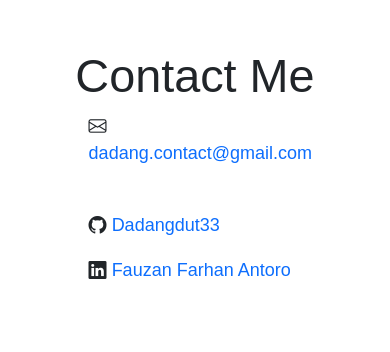
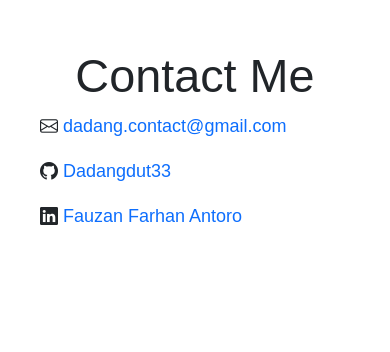
Before and after one commit to Dadangdut33/dadangdut33.github.io, a React (Create React App) app: page / in a window 390 px wide. Shown: the part 2953-3305 px from the top of the page. Built offline with nearby package versions, Linux system fonts and the light colour scheme; a web font is replaced by a local one.

Commit message:
fix contact mobile view

```diff
--- a/src/Components/MainPage/Contact.jsx
+++ b/src/Components/MainPage/Contact.jsx
@@ -51,9 +51,9 @@ export default function BottomTest() {
 			<div className='center-horizontal-vertical'>
 				<span className='anchor' id='contact-me'></span>
 				<h1 className='display-1 text-center'>Contact Me</h1>
-				<motion.div ref={contentRef} initial='hidden' animate={contentInView ? "visible" : "hidden"} variants={contentVariants} style={{ overflow: "hidden", position: "absolute" }}>
-					<div className='center-horizontal-vertical justify wrap-mid'>
-						<p style={{ minWidth: "210px" }}>
+				<motion.div className='contact-me' ref={contentRef} initial='hidden' animate={contentInView ? "visible" : "hidden"} variants={contentVariants} style={{ overflow: "hidden", position: "absolute" }}>
+					<div className='center-horizontal-vertical'>
+						<p>
 							<i class='bi bi-envelope'></i>{" "}
 							<a
 								href='mailto:dadang.contact@gmail.com'
--- a/src/css/index.css
+++ b/src/css/index.css
@@ -53,7 +53,7 @@ span.anchor {
 
 .darkmode-toggler {
     position: fixed;
-    top: 2px;
+    top: 3px;
     z-index: 99999;
     right: 10px;
 }
@@ -154,6 +154,15 @@ span.anchor {
     right: 0;
 }
 
+.contact-me {
+    margin-right: auto;
+    margin-left: auto;
+    max-width: 400px;
+    min-width: auto;
+    left: 40px;
+    right: 0;
+}
+
 .logo-main {
     width: 220px;
 }
@@ -251,6 +260,24 @@ span.cursor.typing {
 }
 
 
+@media only screen and (max-device-width: 575px) {
+    .darkmode-toggler {
+        right: 80px;
+    }
+
+    .mobile-hidden {
+        display: none;
+    }
+
+    .about-me {
+        max-width: 80%;
+    }
+
+    .contact-me {
+        left: 45px;
+    }
+}
+
 /* custom scrollbar - only on desktop view */
 @media only screen and (min-device-width: 575px) {
 
```
